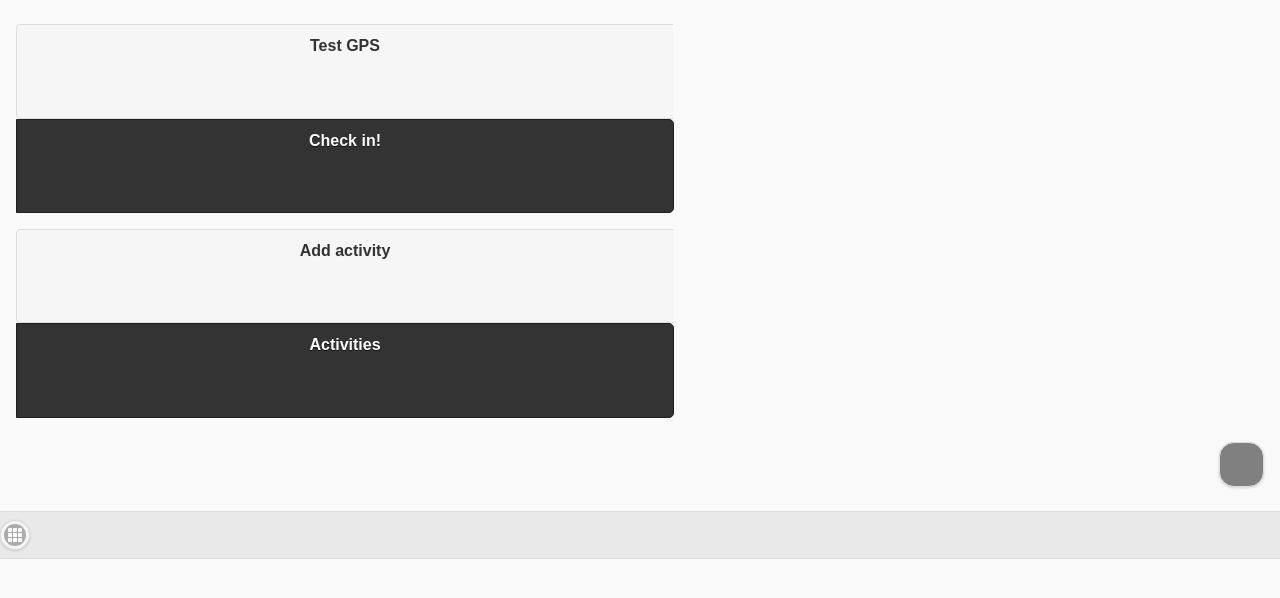
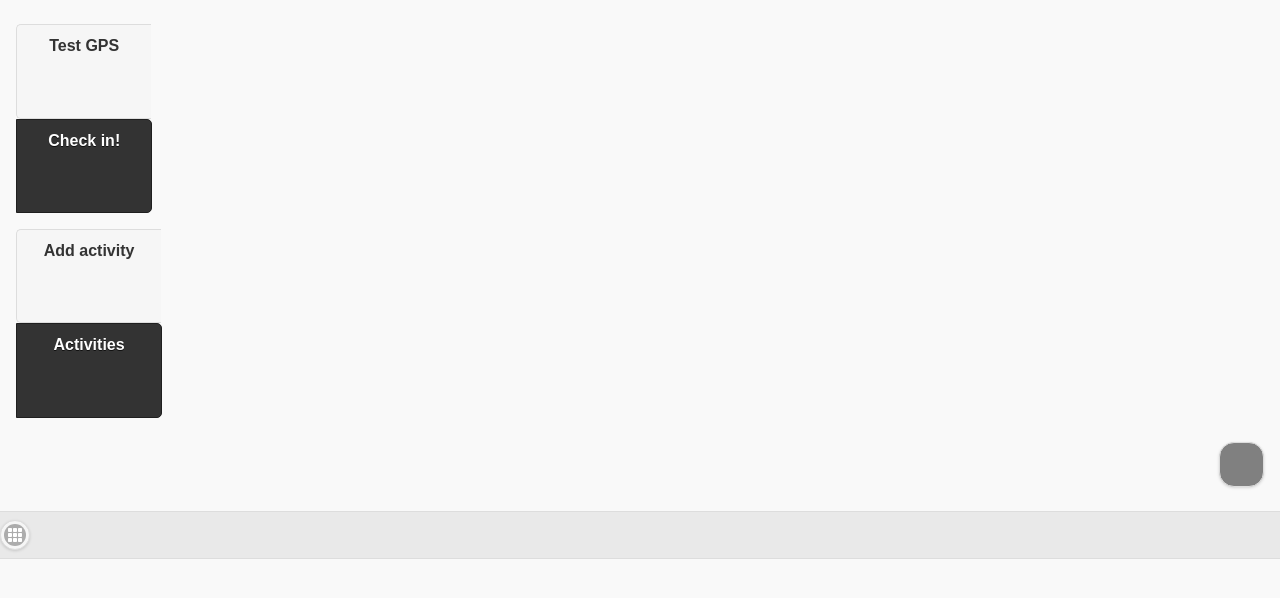
Before and after one commit to renatus/Exocortex, a PHP site: page / in a window 1280 px wide. Shown: the part 45-643 px from the top of the page. Run offline with PHP 8.4, Linux system fonts and the light colour scheme.

Commit message:
Make layout flexible

```diff
--- a/css/index.css
+++ b/css/index.css
@@ -12,11 +12,12 @@
 /* Make buttons square */
 .exo_square_button {
     height: 70px;
-    width: 50%;
+    width: 49%;
     /*width: 110px;*/
 }
 
-.ui-controlgroup-controls {
+.ui-controlgroup-horizontal {
+/* .ui-controlgroup-controls { */
     width: 100%;
 }
 
```
Also changed, not shown: 1 other file.
